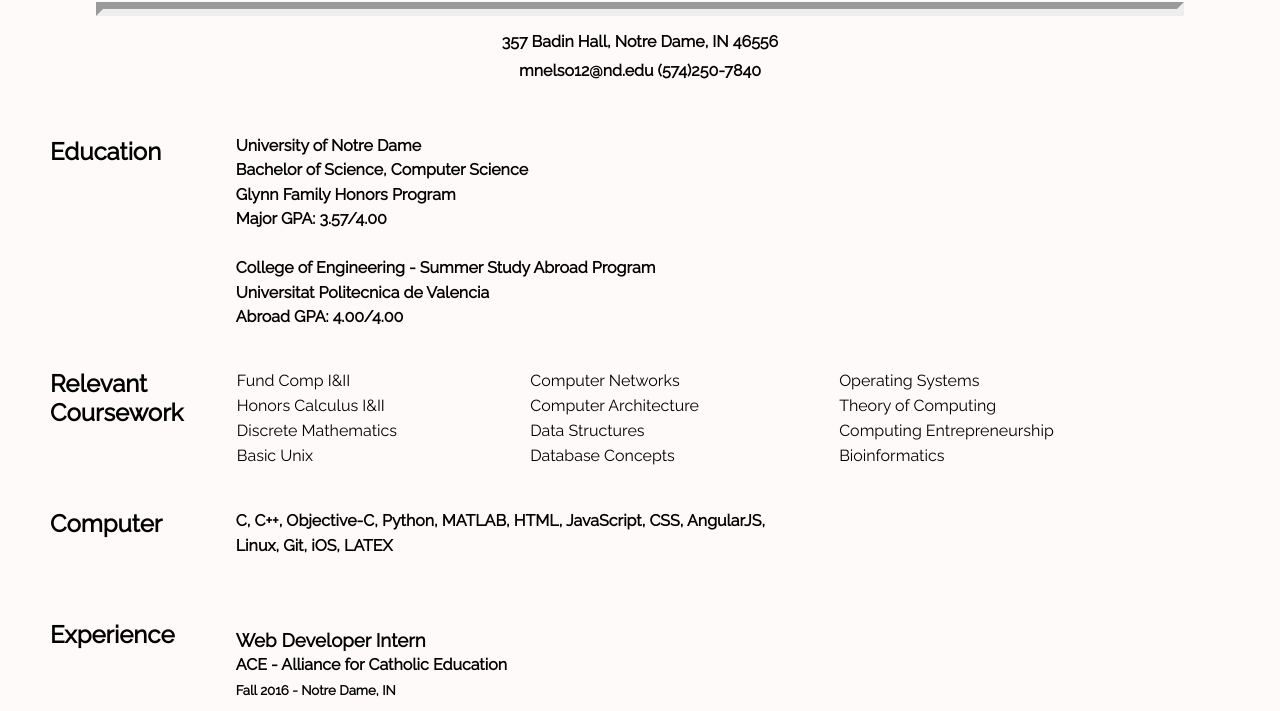
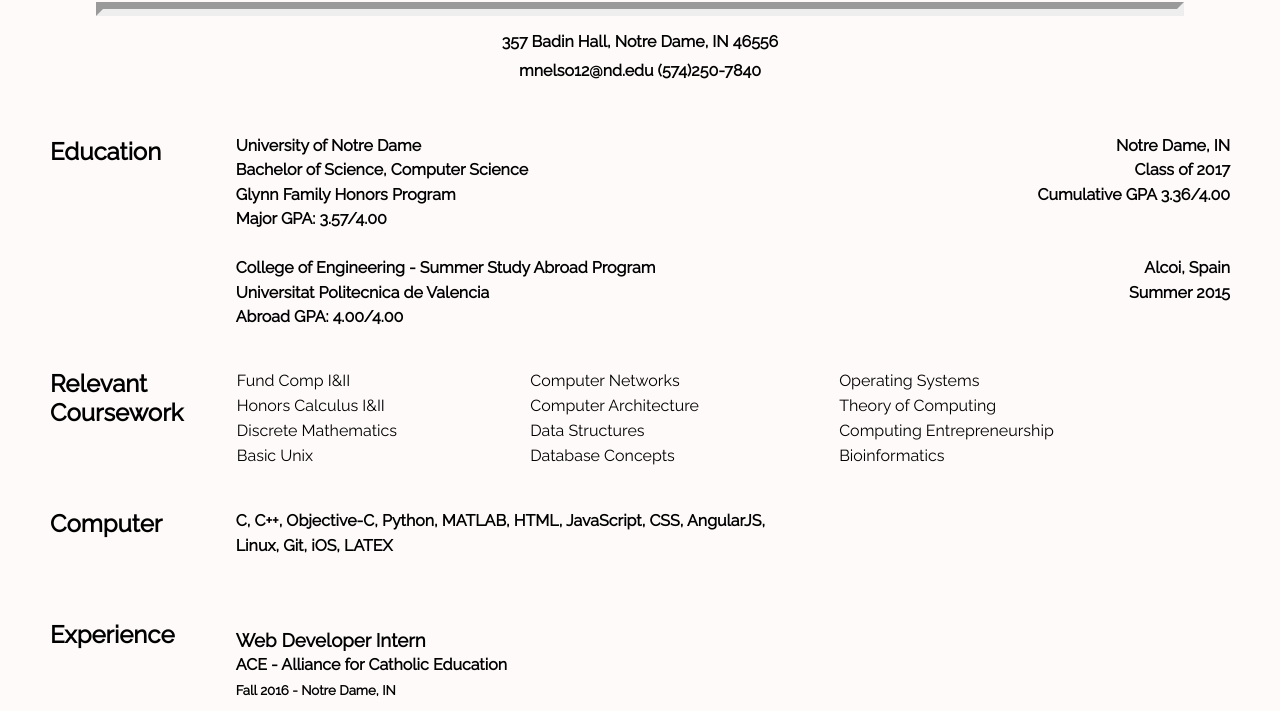
Before and after one commit to mnelso12/personalWebsite, a plain HTML site: page resume.html in a window 1280 px wide. Shown: the part 76-787 px from the top of the page. Drawn offline with Linux system fonts and the light colour scheme.

Commit message:
resume updates

```diff
--- a/css/resume.css
+++ b/css/resume.css
@@ -79,6 +79,10 @@ h3 {
 	font-weight: bold;
 }
 
+h4 {
+	width: 100%;
+}
+
 ul {
 	line-height: 140%;
 }
@@ -100,3 +104,8 @@ ul {
 	line-height: 20%;
 	margin: 20px;
 }
+
+.right {
+	text-align: right;
+	float: right;
+}
--- a/resume.html
+++ b/resume.html
@@ -23,13 +23,13 @@
 						<h2 id="eduTitle">Education</h2>
 					</td>
 					<td class="info-col" id="educationContent">
-						<h4>University of Notre Dame</h4>
-						<h4>Bachelor of Science, Computer Science</h4>
-						<h4>Glynn Family Honors Program</h4>
+						<h4>University of Notre Dame <span class="right">Notre Dame, IN</span></h4>
+						<h4>Bachelor of Science, Computer Science<span class="right">Class of 2017</span></h4>
+						<h4>Glynn Family Honors Program<span class="right">Cumulative GPA 3.36/4.00</span></h4>
 						<h4>Major GPA: 3.57/4.00</h4>
 						<br>
-						<h4>College of Engineering - Summer Study Abroad Program</h4>
-						<h4>Universitat Politecnica de Valencia</h4>
+						<h4>College of Engineering - Summer Study Abroad Program<span class="right">Alcoi, Spain</span></h4>
+						<h4>Universitat Politecnica de Valencia<span class="right">Summer 2015</span></h4>
 						<h4>Abroad GPA: 4.00/4.00</h4>
 					</td>
 				</tr>
```
